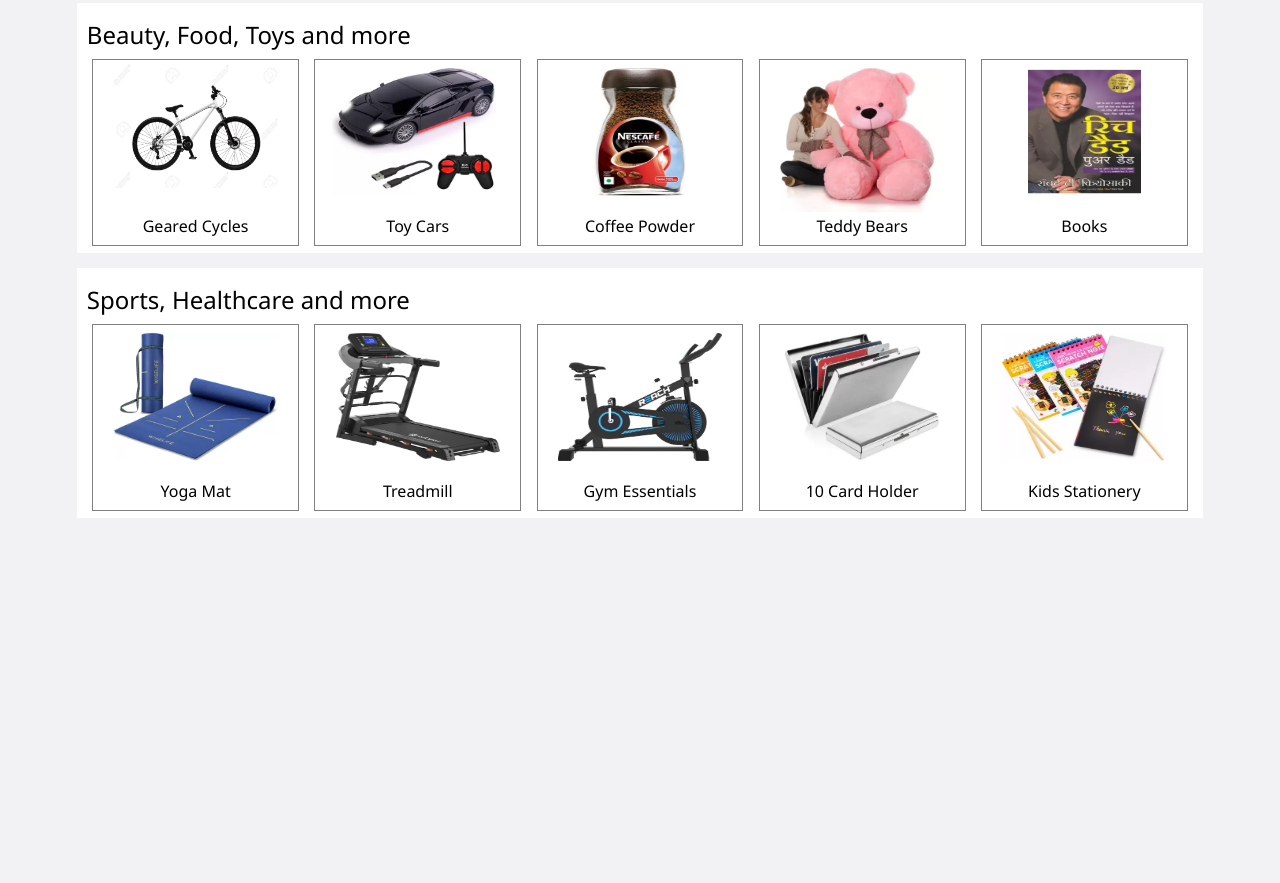
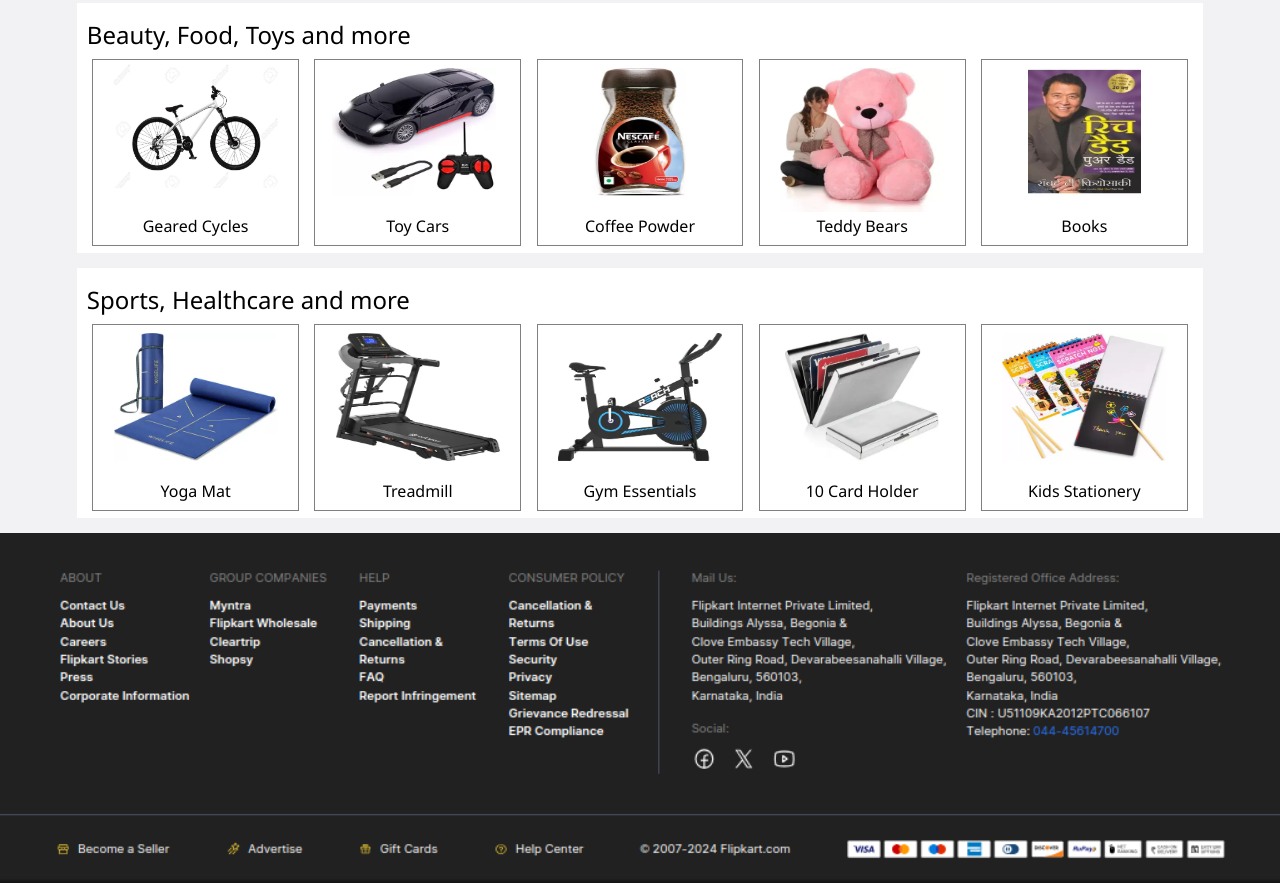
Before and after one commit to Hemant-kalia/Flipcart_clone, a plain HTML site: page index.html in a window 1280 px wide. Shown: the part 657-1540 px from the top of the page. Before the commit the page ends 1190 px from the top, so only its background shows below. Drawn offline with Linux system fonts and the light colour scheme.

Commit message:
Added Footer to the page

```diff
--- a/index.html
+++ b/index.html
@@ -148,5 +148,8 @@
             </div>
         </div>
     </main>
+    <footer>
+        <div class="footer_div"></div>
+    </footer>
 </body>
 </html>
--- a/style.css
+++ b/style.css
@@ -316,3 +316,14 @@ h2 {
     width: 80%;
     padding-top: 0.5rem;
 }
+
+/** Footer Part **/
+
+.footer_div{
+    background-image: url(images/footer.png);
+    height: 350px;
+    width: 100%;
+    margin: 0px;
+    background-repeat: no-repeat;
+    background-size: 100% 100%;
+}
```
Also changed, not shown: images/footer.png (added).
